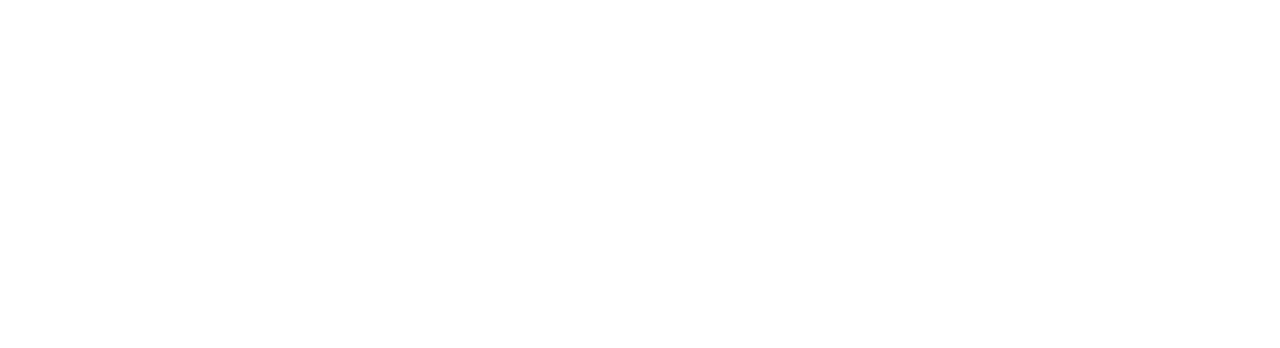
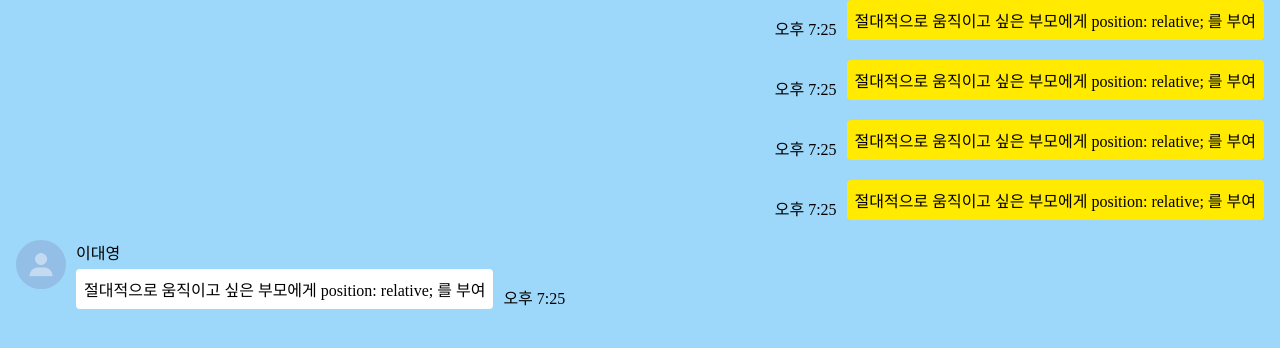
Before and after one commit to ohos46419/study-html, a plain HTML site: page chat/index.html in a window 1280 px wide. Drawn offline with Linux system fonts and the light colour scheme.

Commit message:
feat: 채팅 UI 추가

```diff
--- a/chat/index.html
+++ b/chat/index.html
@@ -1,11 +1,80 @@
-<!DOCTYPE html>
+<!doctype html>
 <html lang="en">
 <head>
     <meta charset="UTF-8">
+    <meta name="viewport"
+          content="width=device-width, user-scalable=no, initial-scale=1.0, maximum-scale=1.0, minimum-scale=1.0">
+    <meta http-equiv="X-UA-Compatible" content="ie=edge">
     <title>채팅화면</title>
-  <link rel="stylesheet" href="style.css"/>
+    <link rel="stylesheet" href="./style.css">
 </head>
 <body>
+<div class="chat">
+    <div class="container my-container">
+        <p class="name">이대영</p>
+        <div class="box">
+            <div class="message">
+                <p>절대적으로 움직이고 싶은 부모에게 position: relative; 를 부여</p>
+            </div>
+            <div class="time">
+                <p>오후 7:25</p>
+            </div>
+        </div>
+    </div>
+
+    <div class="container my-container">
+        <p class="name">이대영</p>
+        <div class="box">
+            <div class="message">
+                <p>절대적으로 움직이고 싶은 부모에게 position: relative; 를 부여</p>
+            </div>
+            <div class="time">
+                <p>오후 7:25</p>
+            </div>
+        </div>
+    </div>
+
+    <div class="container my-container">
+        <p class="name">이대영</p>
+        <div class="box">
+            <div class="message">
+                <p>절대적으로 움직이고 싶은 부모에게 position: relative; 를 부여</p>
+            </div>
+            <div class="time">
+                <p>오후 7:25</p>
+            </div>
+        </div>
+    </div>
+
+    <div class="container my-container">
+        <p class="name">이대영</p>
+        <div class="box">
+            <div class="message">
+                <p>절대적으로 움직이고 싶은 부모에게 position: relative; 를 부여</p>
+            </div>
+            <div class="time">
+                <p>오후 7:25</p>
+            </div>
+        </div>
+    </div>
+
+    <div class="container with-profile-container">
+        <div class="profile">
+            <img src="./profile.png" alt="">
+        </div>
+        <div class="text-box">
+            <p class="name">이대영</p>
+            <div class="box">
+                <div class="message">
+                    <p>절대적으로 움직이고 싶은 부모에게 position: relative; 를 부여</p>
+                </div>
+                <div class="time">
+                    <p>오후 7:25</p>
+                </div>
+            </div>
+        </div>
+    </div>
+</div>
 
 </body>
 </html>
--- a/chat/style.css
+++ b/chat/style.css
@@ -2,3 +2,74 @@
     margin: 0;
     padding: 0;
 }
+
+body {
+    background: rgba(135, 206, 250, 0.81);
+}
+
+.chat {
+    position: relative;
+    display: flex;
+    flex-direction: column;
+    gap: 20px;
+    padding: 0 16px;
+}
+
+.container {
+    position: relative;
+}
+
+.with-profile-container {
+    display: flex;
+    align-items: flex-start;
+    gap: 10px;
+}
+
+.my-container {
+    display: block;
+}
+
+.my-container .box {
+    flex-direction: row-reverse;
+}
+
+.my-container .name {
+    display: none;
+}
+
+.my-container .message {
+    background: #ffea00;
+}
+
+.name {
+    margin-bottom: 5px;
+}
+
+.message {
+    background: white;
+    border-radius: 4px;
+    padding: 8px;
+}
+
+.time {
+    color: black;
+    font-weight: 500;
+    flex-shrink: 0;
+}
+
+.box {
+    display: flex;
+    align-items: flex-end;
+    gap: 10px;
+}
+
+.profile {
+    width: 50px;
+    border-radius: 50%;
+    overflow: hidden;
+}
+
+.profile img {
+    width: 100%;
+    display: block;
+}
```
Also changed, not shown: make-profile/index.html (+1 -1 lines).
